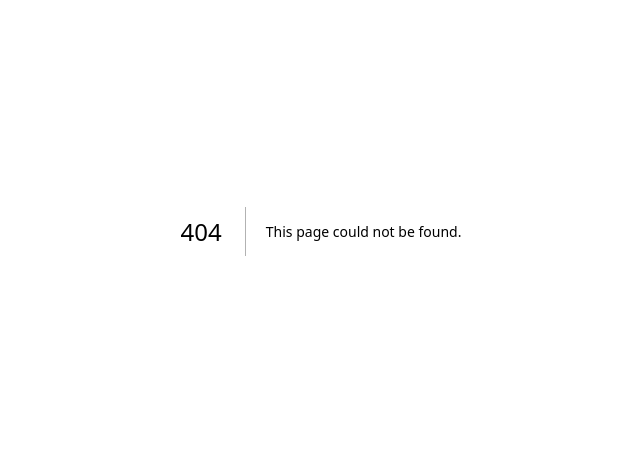
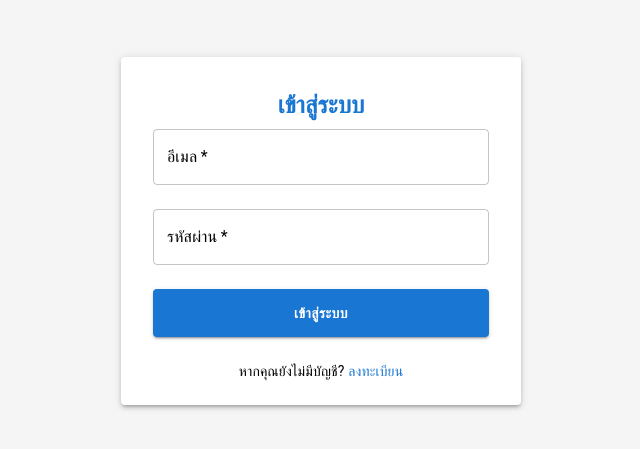
Before and after one commit to LazyGod0/pms-g1, a Next.js app: page /pages/signIn in a window 1280 px wide. Before the commit this address had no page. Shown: the part 169-618 px from the top of the page, without its empty margins (319-959 px from the left). Built offline with nearby package versions, Linux system fonts and the light colour scheme.

Commit message:
📦 NEW: add sign in page with firebase authentication

```diff
--- /dev/null
+++ b/src/app/pages/signIn/page.tsx
@@ -0,0 +1,121 @@
+// app/signin/page.tsx
+"use client";
+
+import { useState } from "react";
+import { signInWithEmailAndPassword } from "firebase/auth";
+import { auth } from "@/configs/firebase-config";
+import { useRouter } from "next/navigation";
+import Link from "next/link";
+
+import {
+  Box,
+  Card,
+  CardContent,
+  Typography,
+  TextField,
+  Button,
+  Alert,
+} from "@mui/material";
+
+export default function SignInPage() {
+  const [email, setEmail] = useState("");
+  const [password, setPassword] = useState("");
+  const [error, setError] = useState<string | null>(null);
+  const router = useRouter();
+
+  const handleSubmit = async (e: React.FormEvent) => {
+    e.preventDefault();
+    setError(null);
+    try {
+      await signInWithEmailAndPassword(auth, email, password);
+      router.push("/");
+    } catch (err: any) {
+      setError(err.message);
+    }
+  };
+
+  return (
+    <Box
+      display="flex"
+      justifyContent="center"
+      alignItems="center"
+      minHeight="100vh"
+      bgcolor="#f5f5f5"
+      px={2}
+    >
+      <Card sx={{ maxWidth: 400, width: "100%", boxShadow: 3 }}>
+        <CardContent sx={{ p: 4 }}>
+          {/* Headline */}
+          <Typography
+            variant="h5"
+            component="h2"
+            align="center"
+            fontWeight="bold"
+            color="primary"
+            gutterBottom
+          >
+            เข้าสู่ระบบ
+          </Typography>
+
+          {/* Form */}
+          <Box
+            component="form"
+            onSubmit={handleSubmit}
+            display="flex"
+            flexDirection="column"
+            gap={3}
+          >
+            <TextField
+              label="อีเมล"
+              type="email"
+              value={email}
+              onChange={(e) => setEmail(e.target.value)}
+              required
+              fullWidth
+              InputLabelProps={{ style: { color: "black" } }}
+              InputProps={{ style: { color: "black" } }}
+            />
+
+            <TextField
+              label="รหัสผ่าน"
+              type="password"
+              value={password}
+              onChange={(e) => setPassword(e.target.value)}
+              required
+              fullWidth
+              InputLabelProps={{ style: { color: "black" } }}
+              InputProps={{ style: { color: "black" } }}
+            />
+
+            {error && <Alert severity="error">{error}</Alert>}
+
+            <Button
+              type="submit"
+              variant="contained"
+              color="primary"
+              fullWidth
+              sx={{ py: 1.5, fontWeight: "bold" }}
+            >
+              เข้าสู่ระบบ
+            </Button>
+          </Box>
+
+          {/* Register link */}
+          <Typography
+            variant="body2"
+            align="center"
+            sx={{ mt: 3, color: "black" }}
+          >
+            หากคุณยังไม่มีบัญชี?{" "}
+            <Link
+              href="/register"
+              style={{ color: "#1976d2", fontWeight: 500, textDecoration: "none" }}
+            >
+              ลงทะเบียน
+            </Link>
+          </Typography>
+        </CardContent>
+      </Card>
+    </Box>
+  );
+}
--- /dev/null
+++ b/src/configs/firebase-config.ts
@@ -0,0 +1,26 @@
+// Import the functions you need from the SDKs you need
+import { initializeApp } from "firebase/app";
+import { getAnalytics } from "firebase/analytics";
+import { getAuth } from "firebase/auth";
+import { getFirestore } from "firebase/firestore";
+// TODO: Add SDKs for Firebase products that you want to use
+// https://firebase.google.com/docs/web/setup#available-libraries
+
+// Your web app's Firebase configuration
+// For Firebase JS SDK v7.20.0 and later, measurementId is optional
+const firebaseConfig = {
+  apiKey: "AIzaSyDc5V9TdmvN1xDQFc1L0JiHqVNekS-9-60",
+  authDomain: "pms-g1.firebaseapp.com",
+  projectId: "pms-g1",
+  storageBucket: "pms-g1.firebasestorage.app",
+  messagingSenderId: "329856854123",
+  appId: "1:329856854123:web:6159a1118a250cc679692e",
+  measurementId: "G-E4GJBZJY7P"
+};
+
+// Initialize Firebase
+const app = initializeApp(firebaseConfig);
+const auth = getAuth(app);
+const db = getFirestore(app);
+
+export {auth,db}
```
Also changed, not shown: package.json (+10 -6 lines).
